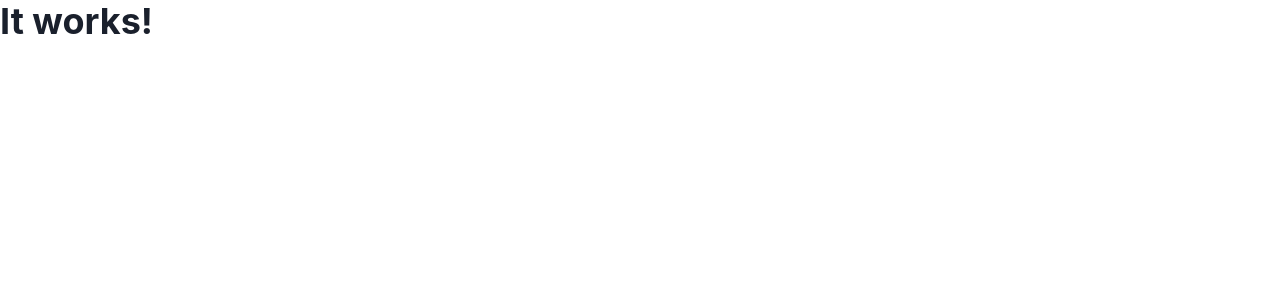
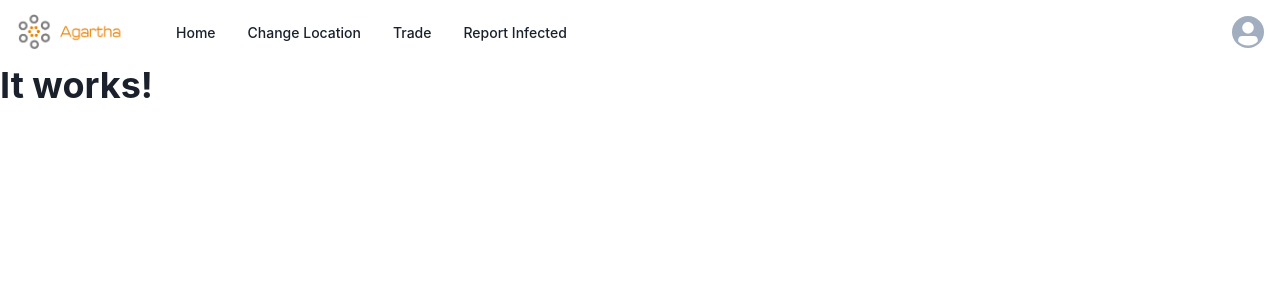
Before and after one commit to murilocosta/agartha-ui, a React (Create React App) app: page / in a window 1280 px wide. Shown: the top 300 px of the page. Built offline with nearby package versions, Linux system fonts and the light colour scheme.

Commit message:
GH-1 Create the application home page

```diff
--- a/package.json
+++ b/package.json
@@ -4,6 +4,7 @@
   "private": true,
   "homepage": "https://murilocosta.github.io/agartha-ui",
   "dependencies": {
+    "@chakra-ui/icons": "^1.1.1",
     "@chakra-ui/react": "^1.7.2",
     "@emotion/react": "11",
     "@emotion/styled": "11",
--- a/src/components/App.tsx
+++ b/src/components/App.tsx
@@ -1,5 +1,5 @@
 import React from 'react';
-import { BrowserRouter } from 'react-router-dom';
+import { HashRouter } from 'react-router-dom';
 import { RecoilRoot } from 'recoil';
 import { ChakraProvider } from '@chakra-ui/react';
 
@@ -7,17 +7,17 @@ import AppHeader from './AppHeader';
 import AppMessages from './AppMessages';
 import AppNavigation from './AppNavigation';
 
-function App(): React.ReactElement<any, any> {
+function App(): React.ReactElement {
   return (
-    <ChakraProvider>
-      <RecoilRoot>
-        <BrowserRouter>
+    <RecoilRoot>
+      <ChakraProvider>
+        <HashRouter>
           <AppHeader />
           <AppMessages />
           <AppNavigation />
-        </BrowserRouter>
-      </RecoilRoot>
-    </ChakraProvider>
+        </HashRouter>
+      </ChakraProvider>
+    </RecoilRoot>
   );
 }
 
--- a/src/components/AppHeader.tsx
+++ b/src/components/AppHeader.tsx
@@ -1,17 +1,72 @@
-import React, { ReactElement } from 'react';
-import { Menu, MenuItem, MenuList } from '@chakra-ui/menu'
+import React from 'react';
+import {
+  Avatar,
+  Box,
+  Button,
+  Flex,
+  HStack,
+  IconButton,
+  Image,
+  Menu,
+  MenuButton,
+  MenuItem,
+  MenuList,
+  useBreakpointValue,
+  useDisclosure,
+} from '@chakra-ui/react';
+import { HamburgerIcon, CloseIcon } from '@chakra-ui/icons';
 
-function AppHeader(): ReactElement<any, any> {
+import headerLogo from "../images/logo.png";
+import { NavigationItem, ANONYMOUS_USER_MENU_ITEMS } from '../constants/navigationMenu';
+import AppHeaderDesktop from './AppHeaderDesktop';
+import AppHeaderMobile from './AppHeaderMobile';
+
+export default function AppHeader(): React.ReactElement {
+  const { isOpen, onOpen, onClose } = useDisclosure();
+
   return (
-    <Menu>
-      <MenuList>
-        <MenuItem>Home</MenuItem>
-        <MenuItem>Change Location</MenuItem>
-        <MenuItem>Trade</MenuItem>
-        <MenuItem>Report Infected</MenuItem>
-      </MenuList>
-    </Menu>
+    <>
+      <Box px={4}>
+        <Flex h={16} alignItems={'center'} justifyContent={'space-between'}>
+          <IconButton
+            size={'md'}
+            icon={isOpen ? <CloseIcon /> : <HamburgerIcon />}
+            aria-label={'Open Menu'}
+            display={{ md: 'none' }}
+            onClick={isOpen ? onClose : onOpen}
+          />
+          <HStack spacing={8} alignItems={'center'}>
+            <Box>
+              <Image
+                align={useBreakpointValue({ base: 'center', md: 'left' })}
+                width={120}
+                src={headerLogo}
+                alt="Agartha"
+              />
+            </Box>
+
+            <AppHeaderDesktop />
+          </HStack>
+
+          <Flex alignItems={'center'}>
+            <Menu>
+              <MenuButton as={Button} rounded={'full'} variant={'link'} cursor={'pointer'} minW={0}>
+                <Avatar size={'sm'} />
+              </MenuButton>
+
+              <MenuList>
+              {ANONYMOUS_USER_MENU_ITEMS.map((navItem: NavigationItem) => (
+                <MenuItem key={navItem.label} as={'a'} href={navItem.href}>
+                  {navItem.label}
+                </MenuItem>
+              ))}
+              </MenuList>
+            </Menu>
+          </Flex>
+        </Flex>
+
+        {isOpen ? <AppHeaderMobile /> : null}
+      </Box>
+    </>
   );
 }
-
-export default AppHeader;
--- /dev/null
+++ b/src/components/AppHeaderDesktop.tsx
@@ -0,0 +1,22 @@
+import React from 'react';
+import { HStack, Link } from '@chakra-ui/react';
+
+import { NavigationItem, NAVIGATION_ITEMS } from '../constants/navigationMenu';
+
+export default function AppHeaderDesktop(): React.ReactElement {
+  return (
+    <HStack as={'nav'} spacing={4} display={{ base: 'none', md: 'flex' }}>
+      {NAVIGATION_ITEMS.map((navItem: NavigationItem) => (
+        <Link
+          key={navItem.label}
+          p={2}
+          href={navItem.href || '#'}
+          fontSize={'sm'}
+          fontWeight={500}
+        >
+          {navItem.label}
+        </Link>
+      ))}
+    </HStack>
+  );
+};
--- /dev/null
+++ b/src/components/AppHeaderMobile.tsx
@@ -0,0 +1,24 @@
+import React from 'react';
+import { Box, Link, Stack } from '@chakra-ui/react';
+
+import { NavigationItem, NAVIGATION_ITEMS } from '../constants/navigationMenu';
+
+export default function AppHeaderMobile(): React.ReactElement {
+  return (
+    <Box pb={4} display={{ md: 'none' }}>
+      <Stack as={'nav'} spacing={4}>
+        {NAVIGATION_ITEMS.map((navItem: NavigationItem) => (
+          <Link
+            key={navItem.label}
+            p={2}
+            href={navItem.href || '#'}
+            fontSize={'sm'}
+            fontWeight={500}
+          >
+            {navItem.label}
+          </Link>
+        ))}
+      </Stack>
+    </Box>
+  );
+};
--- /dev/null
+++ b/src/constants/navigationMenu.ts
@@ -0,0 +1,45 @@
+export interface NavigationItem {
+  label: string;
+  href: string;
+}
+
+export const NAVIGATION_ITEMS: NavigationItem[] = [
+  {
+    label: 'Home',
+    href: '#/',
+  },
+  {
+    label: 'Change Location',
+    href: '#/survivors/change-location',
+  },
+  {
+    label: 'Trade',
+    href: '#/trades',
+  },
+  {
+    label: 'Report Infected',
+    href: '#/survivors/report-infected',
+  },
+];
+
+export const ANONYMOUS_USER_MENU_ITEMS: NavigationItem[] = [
+  {
+    label: 'Register',
+    href: '#/register',
+  },
+  {
+    label: 'Login',
+    href: '#/login',
+  },
+];
+
+export const AUTHENTICATED_USER_MENU_ITEMS: NavigationItem[] = [
+  {
+    label: 'Inventory',
+    href: '#/inventory',
+  },
+  {
+    label: 'Logout',
+    href: '#/logout',
+  },
+];
```
Also changed, not shown: src/images/logo.png (renamed from assets/6570591e93974b66932ba1aac2b9f1c6.png), 1 other file (tests, documents, lock files or other folders).
